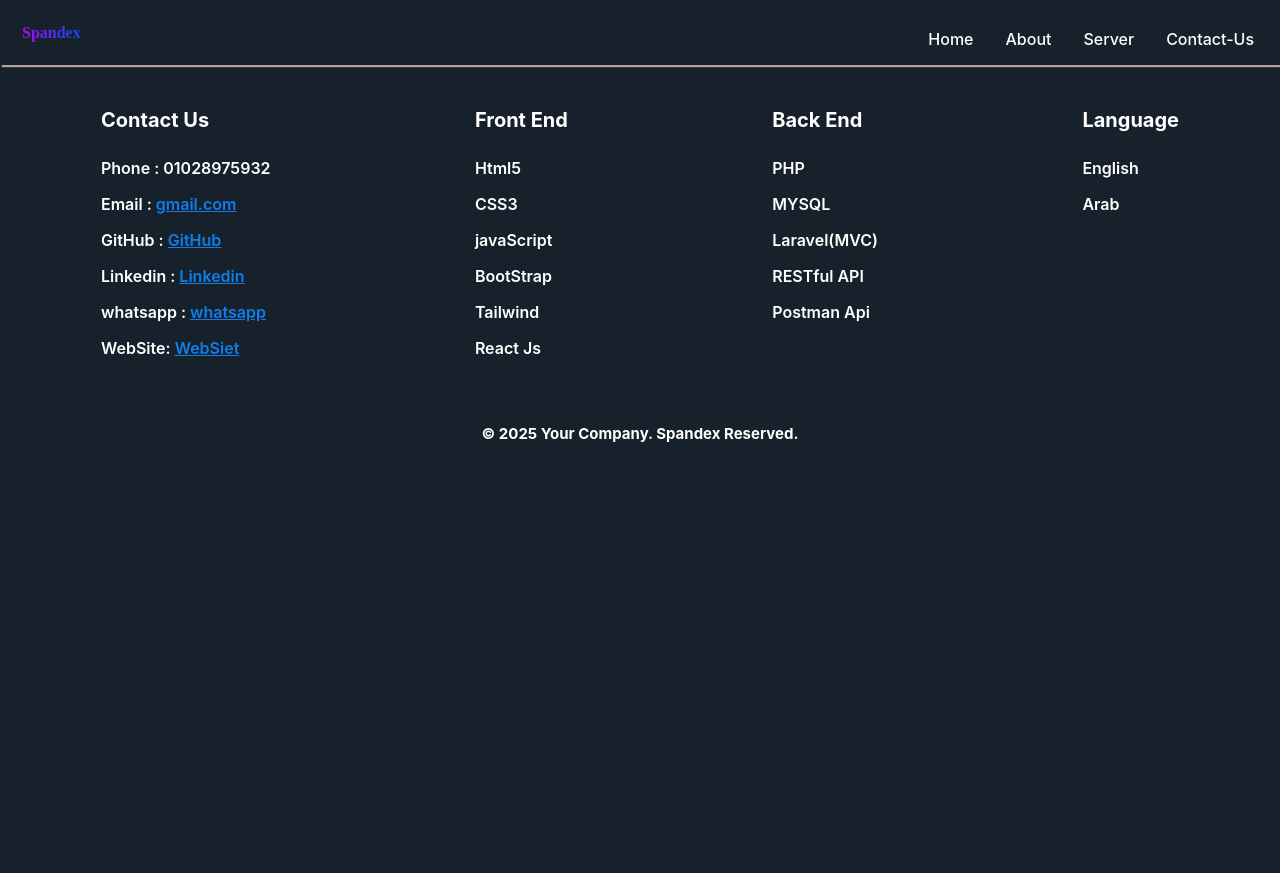
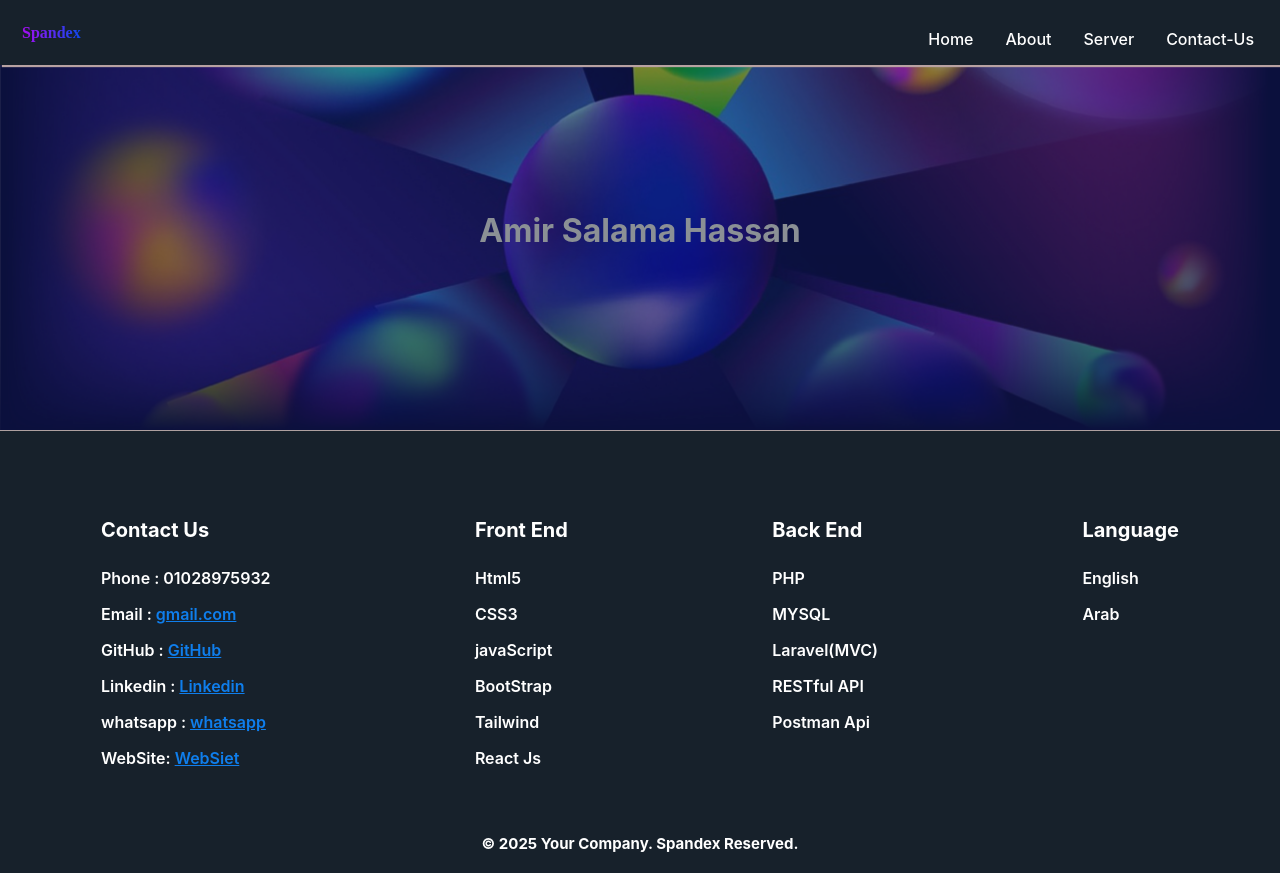
Before and after one commit to amirsalama2002/amir-salama-front, a React (Create React App) app: page /about in a window 1280 px wide. Before the commit the page ends 800 px from the top, so only its background shows below. Built offline with nearby package versions, Linux system fonts and the light colour scheme.

Commit message:
Welcome For Loop

```diff
--- a/src/About/About.css
+++ b/src/About/About.css
@@ -1,17 +1,4 @@
-
 #mohassan{
-    padding-top: 100px;
-    align-items: center;
-    margin:30px auto;
+    padding-top: 30px;
+    /* margin: 20px 0px; */
 }
-#mohassan .mo{
-    display: inline;
-    margin-left: 10px;
-    margin-right: 10px;
-    color: rgba(0, 0, 255, 0.751);
-    cursor: pointer;
-}
-
-#mohassan .btn{
-    margin-left: 10px;
-}
--- a/src/About/About.jsx
+++ b/src/About/About.jsx
@@ -1,7 +1,10 @@
-import React from 'react'
+import "./About.css";
+import AboutHome from "./AboutHome";
 
 export default function About() {
   return (
-    <div>About</div>
+    <div id='mohassan'>
+      <AboutHome/>
+    </div>
   )
 }
--- /dev/null
+++ b/src/About/AboutHome.css
@@ -0,0 +1,12 @@
+
+.abouthome1{
+    background-image: url("../../public/imgs/WPP_About.jpg");
+    background-size: cover;
+    background-position: center center;
+    height: 400px;
+    /* padding: 20px 20px; */
+    opacity: 0.5;
+    display: grid;
+    place-items:center;
+    /* margin: 0; */
+}
--- /dev/null
+++ b/src/About/AboutHome.jsx
@@ -0,0 +1,11 @@
+import "./AboutHome.css";
+
+export default function AboutHome() {
+  return (
+    // <div className="abouthome">
+    <div className="abouthome1">
+           <h1>Amir Salama Hassan</h1>
+    </div>
+    // {/* </div> */}
+  )
+}
```
Also changed, not shown: public/imgs/WPP_About.jpg (added).
